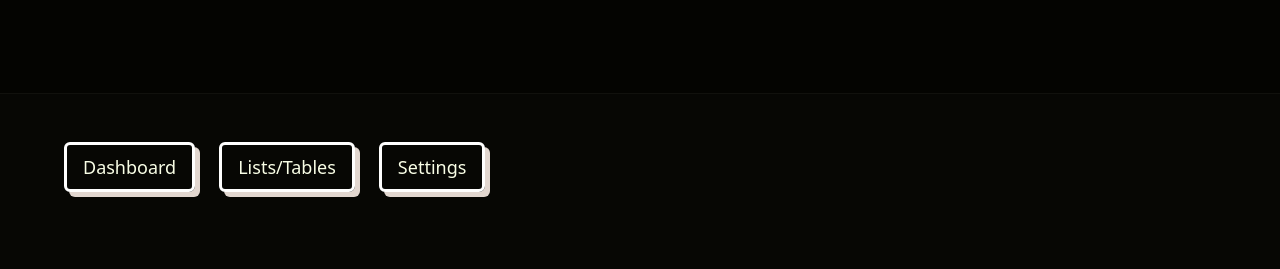
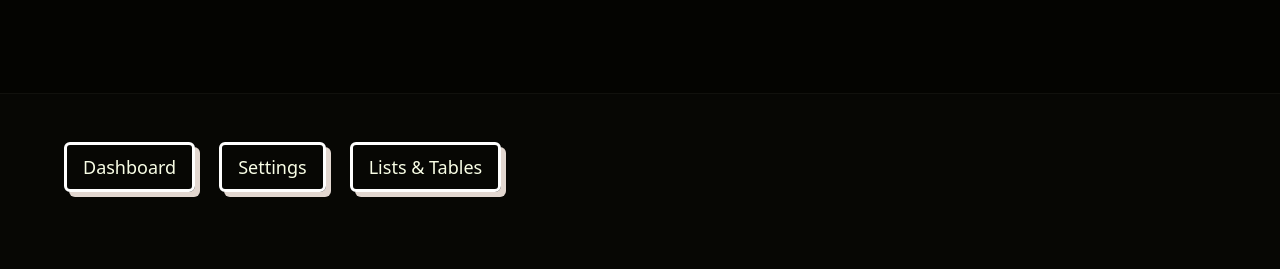
Before and after one commit to 0xi4o/uxinspo, an Astro site: page / in a window 1280 px wide. Shown: the part 516-785 px from the top of the page. Built offline with nearby package versions, Linux system fonts and the light colour scheme; Astro itself is replaced by a stand-in of ours; some packages are replaced by stand-ins of ours.

Commit message:
👌 IMPROVE: Add category links to content section in home page

```diff
--- a/src/pages/index.astro
+++ b/src/pages/index.astro
@@ -3,15 +3,20 @@ import { getCollection } from 'astro:content'
 import GridLayout from '@/layouts/GridLayout.astro'
 import Card from '@/components/shared/Card.astro'
 import Button from '@/components/shared/Button.astro'
+import categories from '@/data/categories'
 
 const designs = await getCollection('ui', ({ data }) => !data.draft)
 ---
 
 <GridLayout>
 	<div class='flex items-center gap-6'>
-		<Button>Dashboard</Button>
-		<Button>Lists/Tables</Button>
-		<Button>Settings</Button>
+		{
+			categories.map((category) => (
+				<a href={`/${category.type}`}>
+					<Button className='filter'>{category.title}</Button>
+				</a>
+			))
+		}
 	</div>
 	<div
 		class='grid grid-cols-1 gap-6 py-12 lg:gap-y-32 md:grid-cols-2 lg:grid-cols-3'
@@ -34,3 +39,22 @@ const designs = await getCollection('ui', ({ data }) => !data.draft)
 		}
 	</div>
 </GridLayout>
+
+<!-- <script> -->
+<!-- 	const buttons = document.querySelectorAll('button.filter') -->
+<!---->
+<!-- 	buttons.forEach((button) => { -->
+<!-- 		button.addEventListener('click', (event) => { -->
+<!-- 			const button = event.target -->
+<!-- 			// @ts-ignore -->
+<!-- 			const isActive = button.getAttribute('data-active') -->
+<!-- 			if (isActive) { -->
+<!-- 				// @ts-ignore -->
+<!-- 				button.setAttribute('data-active', false) -->
+<!-- 			} else { -->
+<!-- 				// @ts-ignore -->
+<!-- 				button.setAttribute('data-active', true) -->
+<!-- 			} -->
+<!-- 		}) -->
+<!-- 	}) -->
+<!-- </script> -->
```
